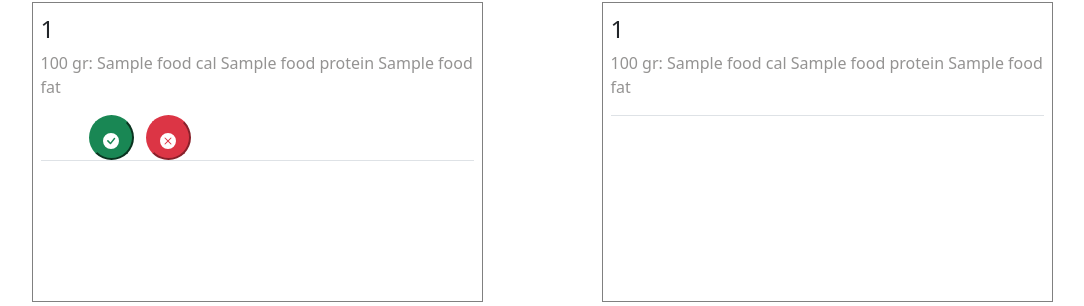
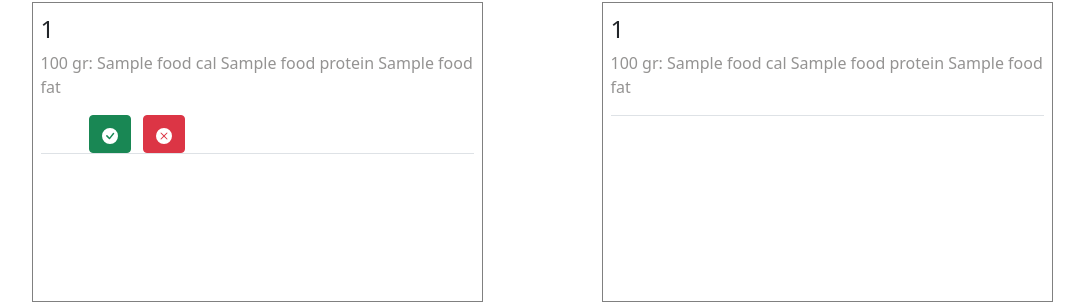
Before and after one commit to jeruu/NutrAspect, a Flask app: template templates/admin.html in a window 1280 px wide. Shown: the part 166-472 px from the top of the page, without its empty margins (98-1182 px from the left). Run offline with Flask 2, Linux system fonts and the light colour scheme; the template is opened without the code that fills it: most values are stand-ins (such as "Sample title", 1, 10 or a date in 2020); some libraries are stand-ins or nearby versions.

Commit message:
aggiornamento script admin

```diff
--- a/templates/admin.html
+++ b/templates/admin.html
@@ -53,12 +53,12 @@
                                 <h4>{{ food[0] }}</h4>
                                 <p class="nutritional-info pb-0">100 gr: {{ food[1] }} cal {{ food[2] }} protein {{ food[3] }} fat </p>
                                 <form>
-                                    <button type="submit" name="verified" class="btn-circle btn-success ms-5">
+                                    <button type="submit" name="verified" class="btn btn-success ms-5">
                                         <svg xmlns="http://www.w3.org/2000/svg" width="16" height="16" fill="currentColor" class="bi bi-check-circle-fill" viewBox="0 0 16 16">
                                           <path d="M16 8A8 8 0 1 1 0 8a8 8 0 0 1 16 0zm-3.97-3.03a.75.75 0 0 0-1.08.022L7.477 9.417 5.384 7.323a.75.75 0 0 0-1.06 1.06L6.97 11.03a.75.75 0 0 0 1.079-.02l3.992-4.99a.75.75 0 0 0-.01-1.05z"/>
                                         </svg>
                                     </button>
-                                    <button type="submit" name="delete" class="btn-circle btn-danger mx-2">
+                                    <button type="submit" name="delete" class="btn btn-danger mx-2">
                                         <svg xmlns="http://www.w3.org/2000/svg" width="16" height="16" fill="currentColor" class="bi bi-x-circle-fill" viewBox="0 0 16 16">
                                           <path d="M16 8A8 8 0 1 1 0 8a8 8 0 0 1 16 0zM5.354 4.646a.5.5 0 1 0-.708.708L7.293 8l-2.647 2.646a.5.5 0 0 0 .708.708L8 8.707l2.646 2.647a.5.5 0 0 0 .708-.708L8.707 8l2.647-2.646a.5.5 0 0 0-.708-.708L8 7.293 5.354 4.646z"/>
                                         </svg>
```
